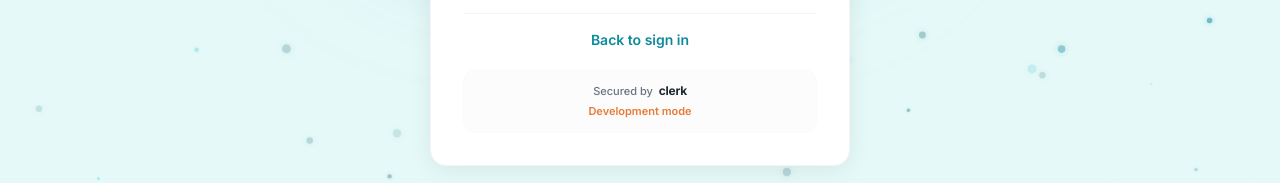
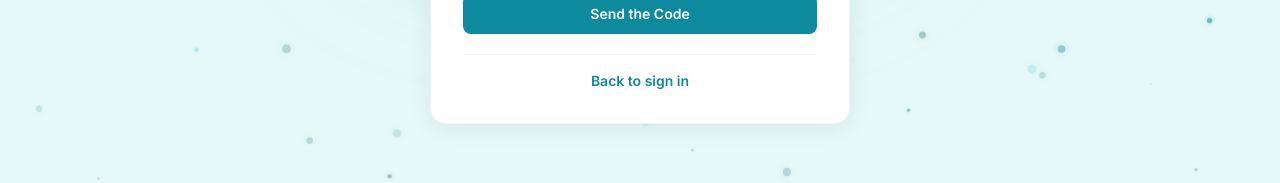
Before and after one commit to ADORIX000/adorix-webb, a Next.js app: page /forgot-password in a window 1280 px wide. Shown: the part 427-610 px from the top of the page. Built offline with nearby package versions, Linux system fonts and the light colour scheme; no server answers.

Commit message:
Change 1

```diff
--- a/app/(site)/forgot-password/page.jsx
+++ b/app/(site)/forgot-password/page.jsx
@@ -225,13 +225,7 @@ export default function ForgotPasswordPage() {
                         Back to sign in
                     </Link>
 
-                    <div className="text-center w-full bg-gray-50/50 py-3 rounded-xl border border-gray-50 mt-1">
-                        <div className="flex items-center justify-center gap-1.5">
-                            <span className="text-[11px] text-gray-500 font-medium">Secured by</span>
-                            <span className="text-xs text-[#1F2B2D] font-bold tracking-tight">clerk</span>
-                        </div>
-                        <p className="text-[11px] text-[#E87B35] font-semibold mt-1">Development mode</p>
-                    </div>
+
                 </div>
             </div>
         </div>
```
